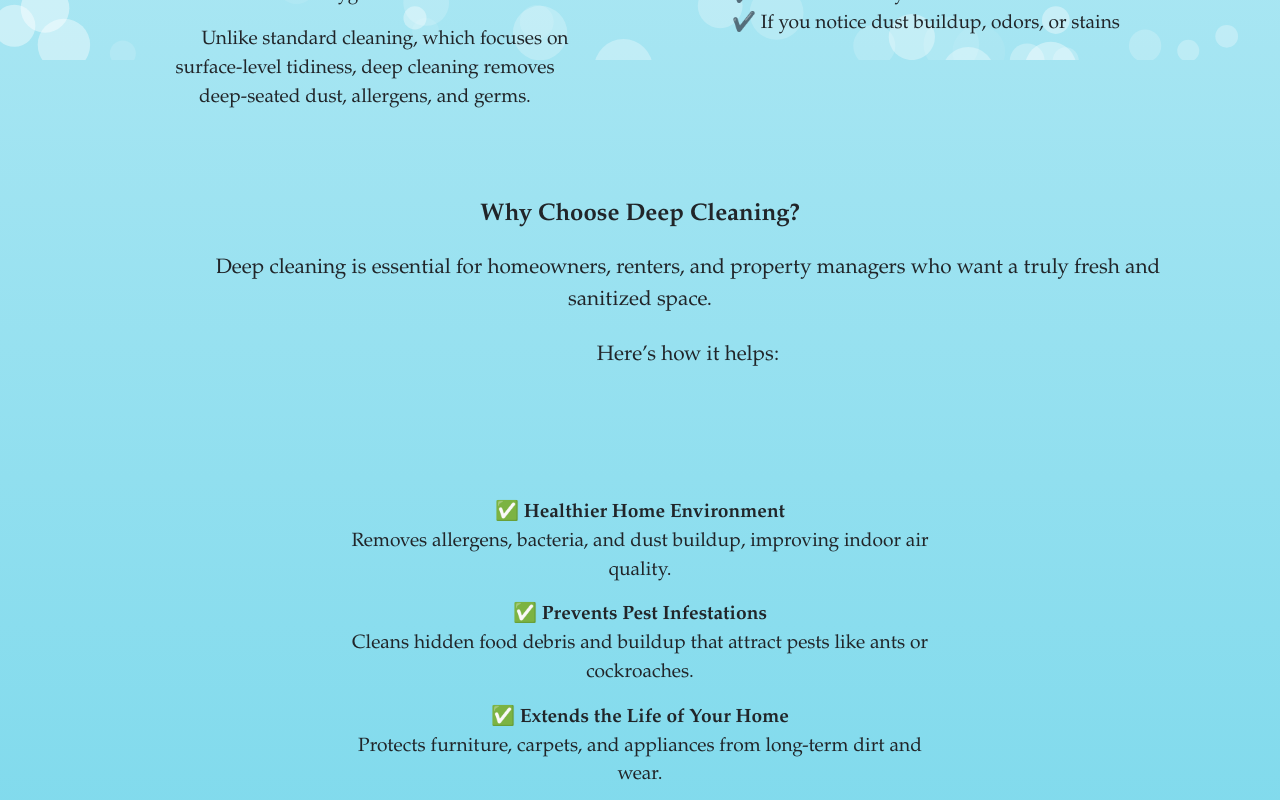
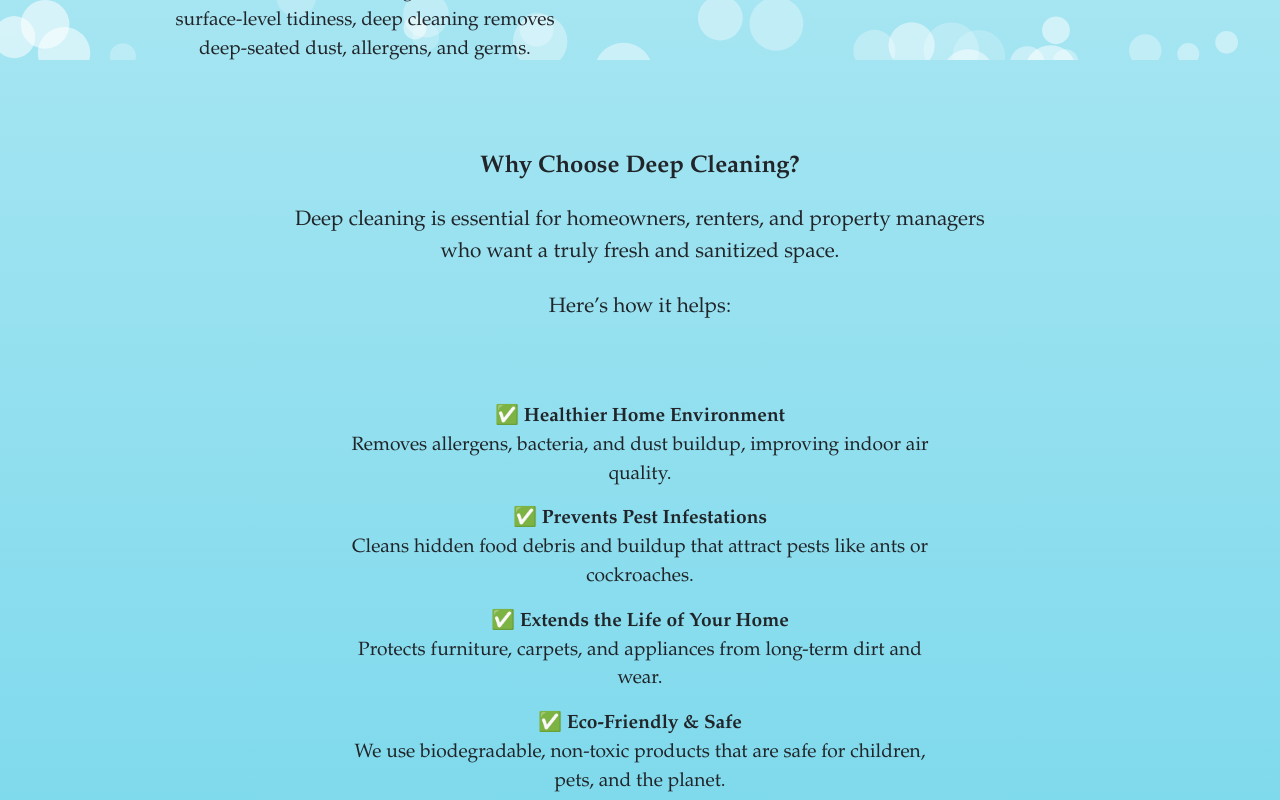
Before and after one commit to YemnyFeliz/RuxCleaning, a React (Vite) app: page /deepCleaning in a window 1280 px wide. Shown: the part 740-1540 px from the top of the page. Built offline with nearby package versions, Linux system fonts and the light colour scheme.

Commit message:
minor changes in DeepCleaning.

```diff
--- a/Pages/Residential/DeepCleaning.jsx
+++ b/Pages/Residential/DeepCleaning.jsx
@@ -85,18 +85,25 @@ function DeepCleaning() {
 
             <Row className="text-center">
                 <Col>
+
+                </Col>
+            </Row>
+
+            <Row className="justify-content-center text-center">
+                <Col md={8}>
                     <div className="deepCleaningIntroText">
                         <h2 className="regCardTitle">Why Choose Deep Cleaning?
                         </h2>
-                        <p id="includedIntro" className="text-indent">Deep cleaning is essential for homeowners, renters, and property managers who want a truly fresh and sanitized space. <p className="mt-4">Here’s how it helps:</p>
+                        <p >Deep cleaning is essential for homeowners, renters, and property managers who want a truly fresh and sanitized space. <p className="mt-4">Here’s how it helps:</p>
                         </p>
                     </div>
                 </Col>
             </Row>
+            <Row className="mb-5 text-center ">
 
 
-            <Row className="mb-5 text-center ">
-                <Col md={12} lg={8} className="mx-auto">
+                <Col md={12} lg={8} className="mx-auto" >
+
                     <Card className="regCard">
                         <Card.Body >
                             {/* <Card.Title className="regCardTitle">Why Choose Deep Cleaning?
@@ -268,12 +275,12 @@ function DeepCleaning() {
                         </Card.Body>
                     </Card>
                 </Col>
-{/* </Row>
+                {/* </Row>
 <Row> */}
                 <Col xs={12} sm={6} md={6} lg={4}>
                     <Card className="smCard">
                         <Card.Body>
-                            <Card.Img className="cardImg" variant="top" src={DeepBathroom} id="deepBathImg"/>
+                            <Card.Img className="cardImg" variant="top" src={DeepBathroom} id="deepBathImg" />
                             <Card.Title className="smCardTitle">Bathrooms:
                             </Card.Title>
                             <Card.Text className="smCardText">
@@ -293,15 +300,15 @@ function DeepCleaning() {
                         </Card.Body>
                     </Card>
                 </Col>
-                </Row>
-                <Row className="g-4 text-center justify-content-center">
+            </Row>
+            <Row className="g-4 text-center justify-content-center">
                 <Col xs={12} sm={6} md={6} lg={4}>
                     <Card className="smCard">
                         <Card.Body>
                             <Card.Img className="cardImg" variant="top" src={DeepBedroom} />
                             <Card.Title className="smCardTitle">Bedrooms:</Card.Title>
                             <Card.Text className="smCardText">
-                            <ul>
+                                <ul>
                                     <li>All surfaces dusted and cleaned</li>
                                     <li>Mirrors cleaned </li>
                                     <li>Beds made and linens changed (if provided)</li>
@@ -322,7 +329,7 @@ function DeepCleaning() {
                             <Card.Img className="cardImg" variant="top" src={DeepLivingArea} />
                             <Card.Title className="smCardTitle">Other Areas: living room, hallway, stairs</Card.Title>
                             <Card.Text className="smCardText">
-                            <ul>
+                                <ul>
                                     <li>All surfaces dusted and cleaned</li>
                                     <li>Cleaning baseboards, doors, windowsills and blinds
                                     </li>
--- a/styles/DeepCleaning.css
+++ b/styles/DeepCleaning.css
@@ -17,7 +17,7 @@
     align-items: center;
     text-align: center;
     font-size: 1.3rem;
-    margin-bottom: 3rem;
+    /* margin-bottom: 3rem; */
 }
 
 #includedIntro {
@@ -38,6 +38,8 @@ ul {
 
 }
 
+
+
 @media (max-width: 768px){
     .text-indent{
         text-indent: 3rem;
```
